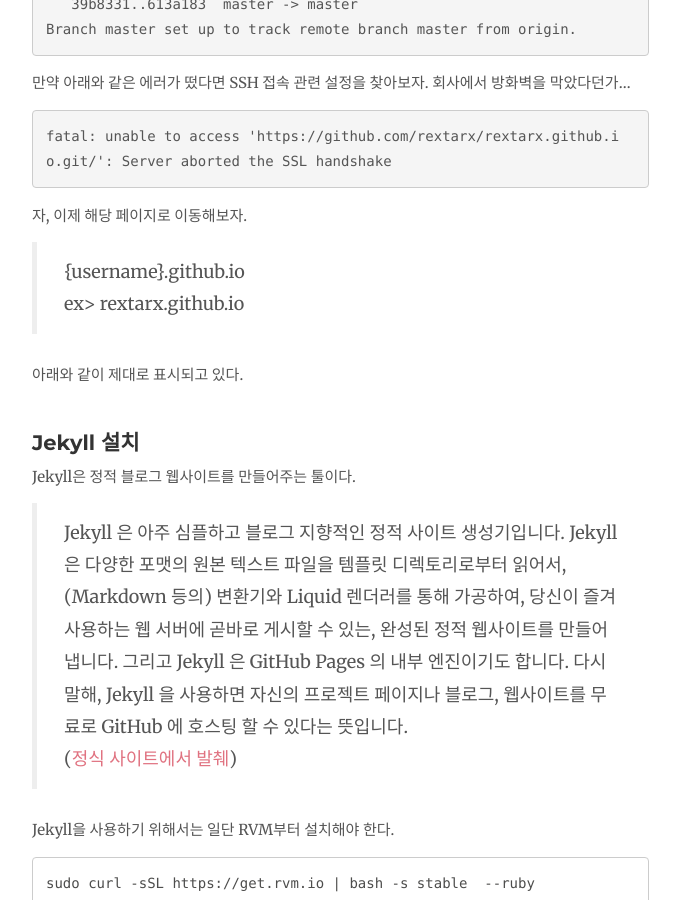
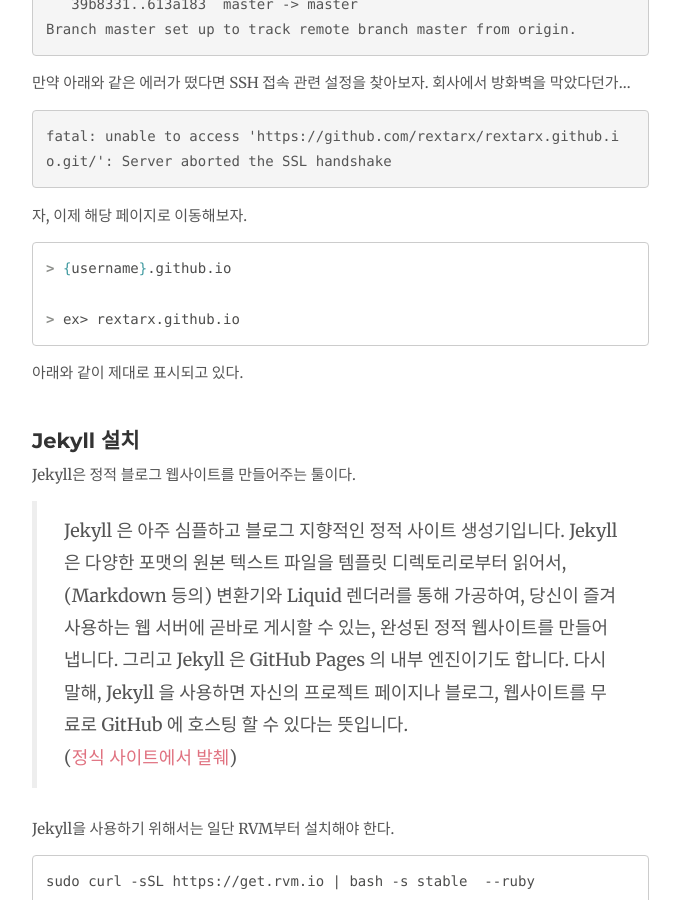
Before and after one commit to rextarx/rextarx.github.io, a Jekyll site: the page built from _posts/2017-01-07-Create_Github_page_via_Jekyll.md, in a window 1280 px wide and 900 px high, scrolled down 1643 px. Shown: the whole window, without its empty margins (138-818 px from the left). Built offline with Jekyll 4.4.1, drawn with Linux system fonts in a browser that asks for light colours; nearby versions of some CDN libraries; emoji names are drawn with the system emoji font; comment, search, counter and statistics services are not loaded.

Commit message:
MOdified mark down

````diff
--- a/_posts/2017-01-07-Create_Github_page_via_Jekyll.md
+++ b/_posts/2017-01-07-Create_Github_page_via_Jekyll.md
@@ -50,14 +50,14 @@ git commit -m "first commit"
 
 대충 이렇게 찍히면 된다.
 
-```git
+```log
 [master 39b8331] Change README
 1 file changed, 2 insertions(+), 3 deletions(-)
 ```
 
 > git push -u origin master
 
-```git
+```log
 Counting objects: 3, done.
 Writing objects: 100% (3/3), 278 bytes | 0 bytes/s, done.
 Total 3 (delta 0), reused 0 (delta 0)
@@ -68,14 +68,17 @@ Branch master set up to track remote branch master from origin.
 
 만약 아래와 같은 에러가 떴다면 SSH 접속 관련 설정을 찾아보자. 회사에서 방화벽을 막았다던가...
 
-```git
+```log
 fatal: unable to access 'https://github.com/rextarx/rextarx.github.io.git/': Server aborted the SSL handshake
 ```
 
 자, 이제 해당 페이지로 이동해보자.
 
+```terminal
 > {username}.github.io
+
 > ex> rextarx.github.io
+```
 
 아래와 같이 제대로 표시되고 있다.
 
````
